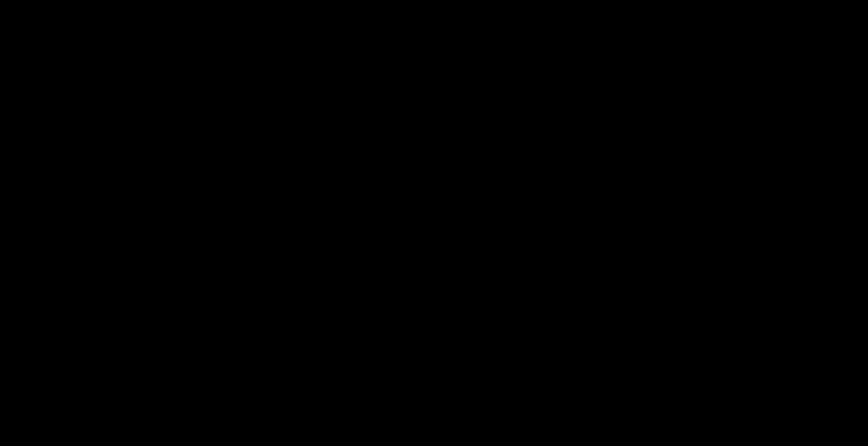
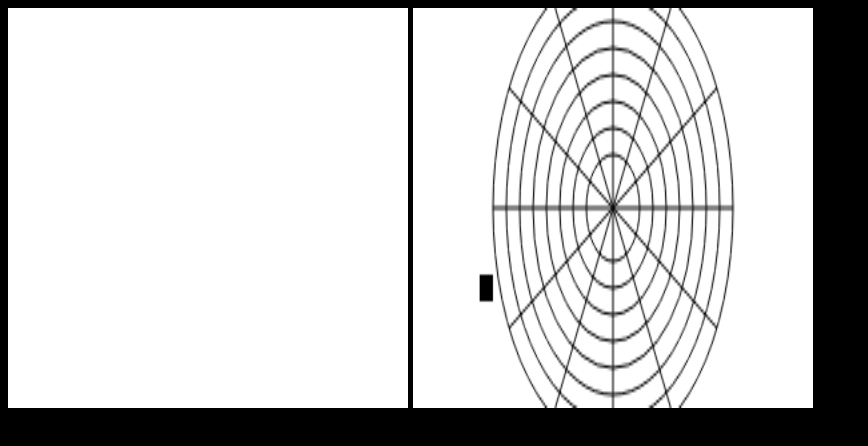
Before and after one commit to hyunjoebrother/svelte-landing-project, a Svelte app: page /canvas in a window 1280 px wide. Shown: the top 446 px of the page, without its empty margins (0-868 px from the left). Built offline with nearby package versions, Linux system fonts and the light colour scheme.

Commit message:
feat: Scroll & Drawing by Canvas

```diff
--- a/package.json
+++ b/package.json
@@ -6,7 +6,8 @@
   "scripts": {
     "build": "rollup -c",
     "dev": "rollup -c -w",
-    "start": "sirv public --no-clear"
+    "start": "sirv public -s",
+    "start:dev": "sirv public --dev -s"
   },
   "devDependencies": {
     "@rollup/plugin-commonjs": "^24.0.0",
--- a/public/index.html
+++ b/public/index.html
@@ -1,24 +1,46 @@
 <!DOCTYPE html>
 <html lang="en">
   <head>
-	<meta charset='utf-8'>
-	<meta name='viewport' content='width=device-width,initial-scale=1'>
+    <meta charset="utf-8" />
+    <meta name="viewport" content="width=device-width,initial-scale=1" />
 
     <title>Today is Mei-Day</title>
 
-	<link rel='icon' type='image/png' href='/favicon.png'>
-	<link rel='stylesheet' href='/global.css'>
-	<link rel='stylesheet' href='/build/bundle.css'>
+    <link rel="icon" type="image/png" href="/favicon.png" />
+    <link rel="stylesheet" href="/global.css" />
+    <link rel="stylesheet" href="/build/bundle.css" />
 
-	<script defer src='/build/bundle.js'></script>
+    <script defer src="/build/bundle.js"></script>
   </head>
 
-<body>
-</body>
+  <body></body>
 </html>
 
 <style>
+  * {
+    /* 드래그나 더블클릭 시에 텍스트가 선택이 되지 않도록 설정 */
+    -webkit-user-select: none;
+    -moz-user-select: none;
+    -ms-user-select: none;
+    user-select: none;
+    /* 너비 등의 레이아웃에 관여하지 않는 테두리 제거 */
+    outline: 0;
+    /* 마진 패딩 제거*/
+    margin: 0;
+    padding: 0;
+    /* IOS 웹킷에서 터치 시에 등장하는 하이라이트를 제거하기 위함 */
+    -webkit-tap-highlight-color: rgba(0, 0, 0, 0);
+  }
+
+  html {
+    width: 100%;
+    height: 100%;
+  }
+
   body {
+    width: 100%;
+    height: 100%;
     background-color: #000;
+    overflow: hidden;
   }
 </style>
--- a/src/App.svelte
+++ b/src/App.svelte
@@ -1,9 +1,11 @@
 <script>
   import { Route, Router } from "svelte-routing";
   import MainPage from "./routes/MainPage.svelte";
+  import CanvasPage from "./routes/CanvasPage.svelte";
   export let url = "";
 </script>
 
 <Router {url}>
   <Route path="/" component={MainPage} />
+  <Route path="/canvas" component={CanvasPage} />
 </Router>
--- /dev/null
+++ b/src/components/CanvasPractice.svelte
@@ -0,0 +1,142 @@
+<script>
+  import { onMount } from "svelte";
+
+  let canvas;
+  let canvas2;
+
+  // 컴포넌트가 DOM(객체 모델)에 추가될 때 호출된다
+  onMount(() => {
+    const ctx = canvas.getContext("2d");
+    const centerX = canvas.width / 2;
+    const centerY = canvas.height / 2;
+    const circleCount = 8;
+    const circleRadius = 20;
+    const circleGap = 10;
+    const verticalLines = 12;
+    const lineLength = 90;
+
+    // 마우스 이벤트
+    const canvas2 = document.getElementById("canvas-draw");
+    const ctx2= canvas2.getContext("2d");
+    canvas2.addEventListener(
+      "mousedown",
+      function (e) {
+        mDown(e);
+      },
+      false
+    );
+    canvas2.addEventListener(
+      "mousemove",
+      function (e) {
+        mMove(e);
+      },
+      false
+    );
+    canvas2.addEventListener(
+      "mouseup",
+      function (e) {
+        mUp(e);
+      },
+      false
+    );
+    canvas2.addEventListener(
+      "mouseout",
+      function (e) {
+        mOut(e);
+      },
+      false
+    );
+
+      // 처음 마우스 좌표
+  var stX = 0;
+  var stY = 0;
+
+  // 마우스를 캔버스에서 움직였을 때 그림 그리기 여부
+  var drag = false;
+
+  // 커스텀
+  ctx2.strokeStyle = 'red';
+  ctx2.lineWidth = 1.2;
+  ctx2.lineCap = 'round'
+
+  // 마우스 버튼을 누르고 있을 때 현재 마우스 좌표를 담음
+  function mDown(e) {
+    stX = e.offsetX;
+    stY = e.offsetY;
+    drag = true;
+    console.log(stX, stY, drag);
+  }
+
+  // 마우스 움직일 때
+  function mMove(e) {
+    if (!drag) {
+      return;
+    }
+
+    var nowX = e.offsetX;
+    var nowY = e.offsetY;
+    canvasDraw(nowX, nowY); // 실질적으로 그리는 부분
+    stX = nowX;
+    stY = nowY;
+  }
+
+  function canvasDraw(currentX, currentY) {
+    // 마우스 누르고 움직일 때마다 시작점 재지정
+    ctx2.beginPath(); // 초기화
+    ctx2.moveTo(stX, stY); // 출발점을 좌표로
+    // 마우스 시작점부터 현재 점까지 라인그리기
+    ctx2.lineTo(currentX, currentY); // 도착점을 좌표로
+    ctx2.stroke();
+  }
+
+  // 마우스 떼었을 때 그리기 중지
+  function mUp(e) {
+    drag = false;
+  }
+
+  // 마우스가 캔버스 밖으로 벗어날 때 그리기 중지
+  function mOut(e) {
+    drag = false;
+  }
+
+    // 원형판 그리기
+    for (let i = 0; i < circleCount; i++) {
+      const radius = circleRadius + i * circleGap;
+      ctx.beginPath();
+      ctx.arc(centerX, centerY, radius, 0, 2 * Math.PI);
+      ctx.stroke();
+    }
+    // 세로줄 그리기
+    const angleStep = (2 * Math.PI) / verticalLines;
+    for (let i = 0; i < verticalLines; i++) {
+      const angle = i * angleStep;
+      const x = centerX + Math.cos(angle) * lineLength;
+      const y = centerY + Math.sin(angle) * lineLength;
+      ctx.beginPath();
+      ctx.moveTo(centerX, centerY);
+      ctx.lineTo(x, y);
+      ctx.stroke();
+    }
+
+    // object 띄우기
+    ctx.fillRect(50, 100, 10, 10);
+  });
+</script>
+
+<div class="canvas-container">
+    <canvas bind:this={canvas2} id="canvas-draw" />
+  <canvas bind:this={canvas} />
+</div>
+
+<style>
+  .canvas-container {
+    width: 100%;
+    height: 100%;
+  }
+
+  canvas {
+    width: 400px;
+    height: 400px;
+    background-color: #fff;
+  }
+</style>
--- /dev/null
+++ b/src/routes/CanvasPage.svelte
@@ -0,0 +1,16 @@
+<script>
+  import CanvasPractice from "../components/CanvasPractice.svelte";
+
+</script>
+<!-- Scroll 애니메이션 없는 Canvas 페이지 -->
+<div class="container">
+    <CanvasPractice />
+</div>
+
+<style>
+    .container {
+    top: 0;
+    width: 100%;
+    height: 100%;
+  }
+</style>
```
Lines whose indentation alone changed are shown as unchanged.
